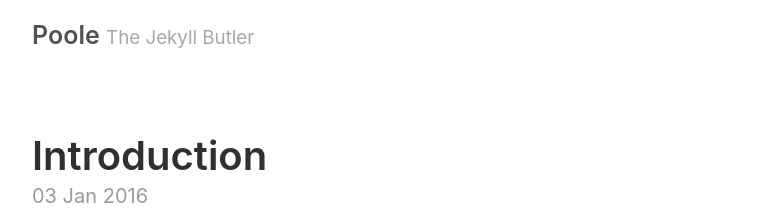
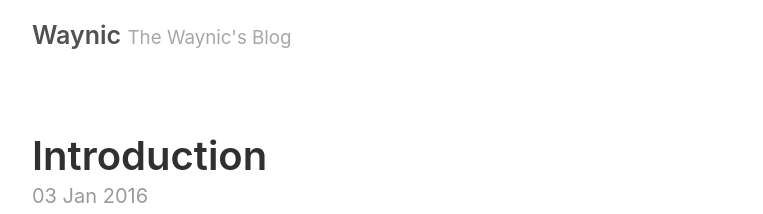
Before and after one commit to Waynicshine/Waynicshine.github.io, a Jekyll site: the page built from index.html, in a window 1280 px wide. Shown: the top 214 px of the page, without its empty margins (258-1021 px from the left). Built offline with Jekyll 4.4.1, drawn with Linux system fonts in a browser that asks for light colours; the list of posts is cut into pages by our own code.

Commit message:
change the yml

```diff
--- a/_config.yml
+++ b/_config.yml
@@ -2,8 +2,8 @@
 permalink:           pretty
 
 # Setup
-title:               Poole
-tagline:             The Jekyll Butler
+title:               Waynic
+tagline:             The Waynic's Blog
 url:                 http://getpoole.com
 paginate:            1
 baseurl:             ""
@@ -17,9 +17,9 @@
 
 # About/contact
 author:
-  name:              Mark Otto
+  name:              Waynic Gu
   url:               https://twitter.com/mdo
-  email:             markdotto@gmail.com
+  email:             805138756@qq.com
 
 # Custom vars
 version:             2.0.0
```
